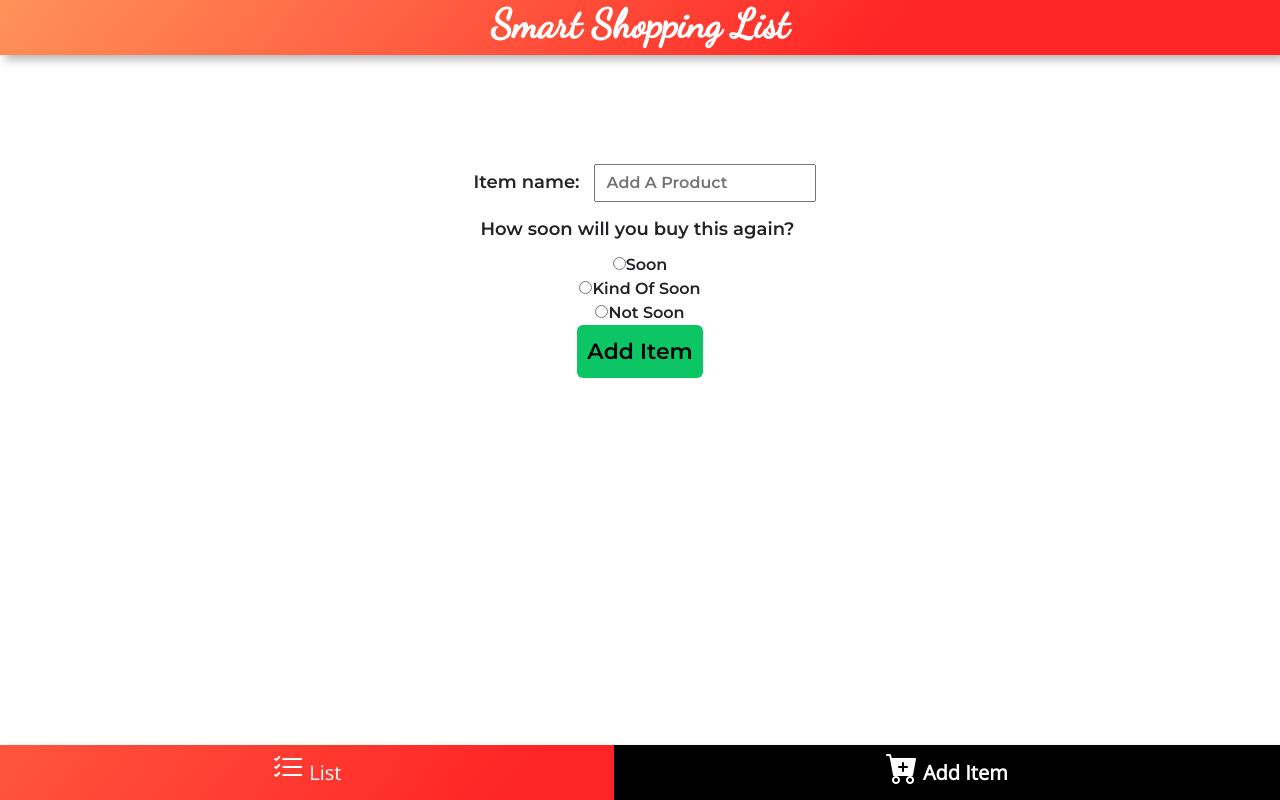
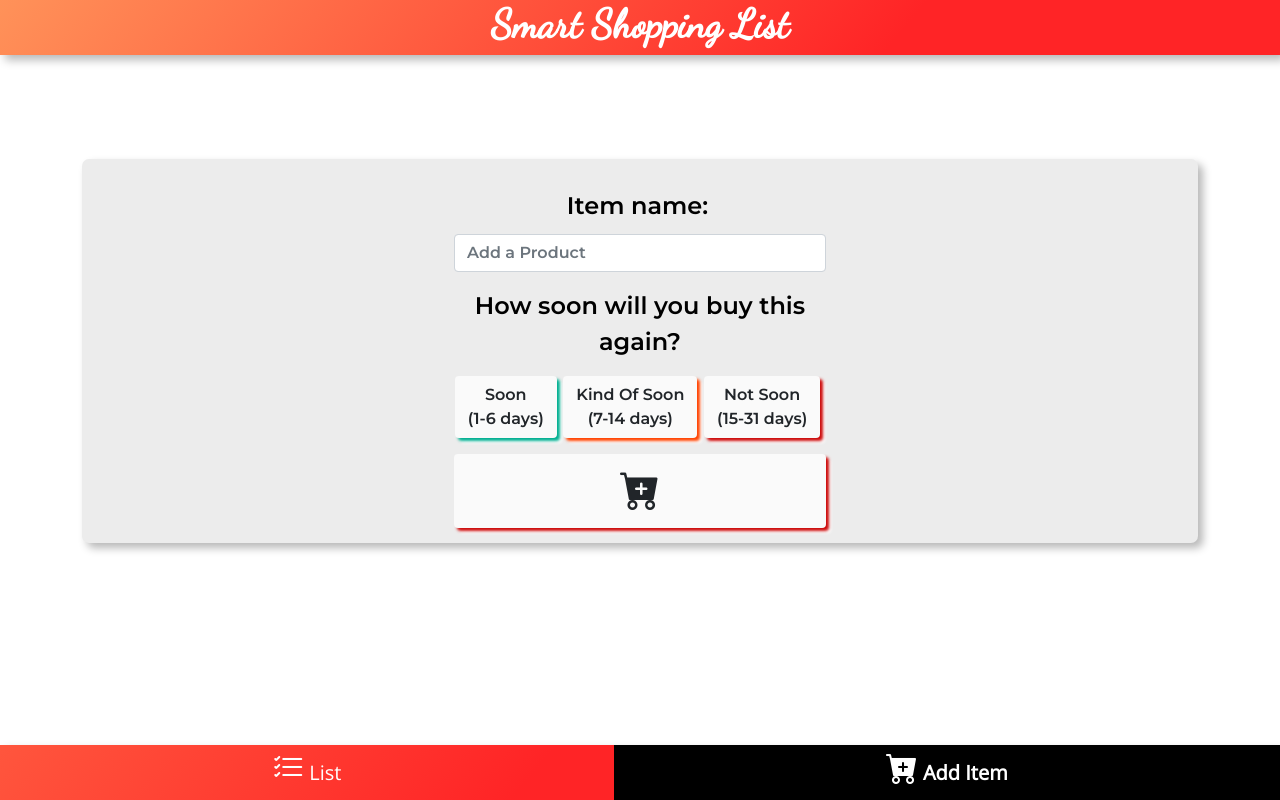
Before and after one commit to the-collab-lab/tcl-18-smart-shopping-list, a React (Create React App) app: page /add-item in a window 1280 px wide. Built offline with nearby package versions, Linux system fonts and the light colour scheme; no server answers; the database is empty; sample sign-in values are in the browser's storage.

Commit message:
styles addItem

```diff
--- a/src/components/FormProduct/index.jsx
+++ b/src/components/FormProduct/index.jsx
@@ -2,6 +2,7 @@ import React, { useState } from 'react';
 import { addProduct, getProducts } from 'components/Utils/firestore.js';
 import { useCollection } from 'react-firebase-hooks/firestore';
 import { isProductDuplicated } from 'components/Utils/helpers';
+import './styles.css';
 export const FormProduct = () => {
   const query = getProducts();
   const [products] = useCollection(query);
@@ -48,54 +49,75 @@ export const FormProduct = () => {
   };
 
   return (
-    <div>
+    <div className="container d-flex justify-content-center container-form">
       {error && <p>{error}</p>}
-      <form onSubmit={handleSubmitProduct}>
-        <div>
-          <label>Item name: </label>
+      <form onSubmit={handleSubmitProduct} className="form-group col-4">
+        <div className="form-group">
+          <label className="form-text" for="Item-Name">
+            Item name:
+          </label>
           <input
+            className="form-control"
+            id="Item-Name"
             onChange={handleInputProduct}
             type="text"
-            placeholder="Add A Product"
+            placeholder="Add a Product"
             autoComplete="off"
             required="required"
             name="item"
             value={product.item}
           />
         </div>
-        <div>
-          <label>How soon will you buy this again?</label>
-          <br />
+        <div className="mt-3 mb-3">
+          <p className="form-text">How soon will you buy this again?</p>
+
+          <div className="d-flex justify-content-around">
             <input
+              className="btn-check btn-check-soon"
               onChange={handleInputProduct}
               type="radio"
               required="required"
               name="nextPurchase"
               value={6}
             />
+            <label className="btn btn-soon" for="option1">
               Soon
               <br />
+              (1-6 days)
+            </label>
+
             <input
+              className="btn-check btn-check-kind"
               onChange={handleInputProduct}
               type="radio"
               required="required"
               name="nextPurchase"
               value={14}
             />
+            <label className="btn btn-kind" for="option1">
               Kind Of Soon
               <br />
+              (7-14 days)
+            </label>
             <input
+              className="btn-check btn-check-not-soon"
               onChange={handleInputProduct}
               type="radio"
               required="required"
               name="nextPurchase"
               value={31}
             />
+            <label className="btn btn-not-soon" for="option1">
               Not Soon
               <br />
+              (15-31 days)
+            </label>
+          </div>
         </div>
 
-        <button type="submit">Add Item</button>
+        <button className="btn w-100 btn-addItem" type="submit">
+          <i className="bi bi-cart-plus-fill form-icon"></i>
+        </button>
       </form>
     </div>
   );
--- /dev/null
+++ b/src/components/FormProduct/styles.css
@@ -0,0 +1,63 @@
+.container-form {
+  border-radius: 7px;
+  background: #ececec;
+  box-shadow: 5px 5px 9px #b8b8b8, -5px -5px 9px #ffffff;
+  padding: 15px 0px;
+}
+
+.form-icon {
+  font-size: 40px;
+}
+
+.form-text {
+  font-size: 24px;
+  color: black;
+}
+
+/* Verdes
+#00af91
+#16c79a
+#00917c
+#70af85 */
+.btn-soon {
+  background: #fafafa;
+  box-shadow: 3px 3px 3px #00af91, 5px 5px 3px #ffffff;
+}
+
+.btn-soon:hover,
+.btn-check-soon:visited {
+  background: #00af91;
+  color: white;
+}
+
+.btn-kind {
+  background: #fafafa;
+  box-shadow: 3px 3px 3px #ff4301, 5px 5px 3px #ffffff;
+}
+
+.btn-kind:hover,
+.btn-kind:visited {
+  background: #ff4301;
+  color: white;
+}
+
+.btn-not-soon {
+  background: #fafafa;
+  box-shadow: 3px 3px 3px #cd0a0a, 5px 5px 3px #ffffff;
+}
+
+.btn-not-soon:hover,
+.btn-check-not-soon:visited {
+  background: #cd0a0a;
+  color: white;
+}
+
+.btn-addItem {
+  background: #fafafa;
+  box-shadow: 3px 3px 3px #cd0a0a, 5px 5px 3px #ffffff;
+}
+
+.btn-addItem:hover {
+  background: #cd0a0a;
+  color: white;
+}
```
Lines whose indentation alone changed are shown as unchanged.
